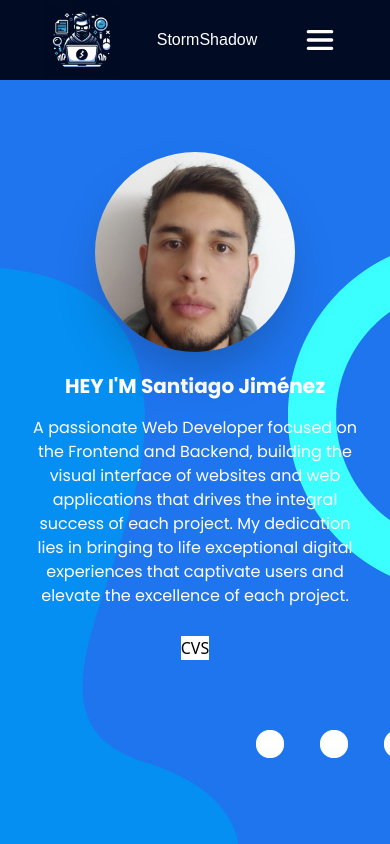
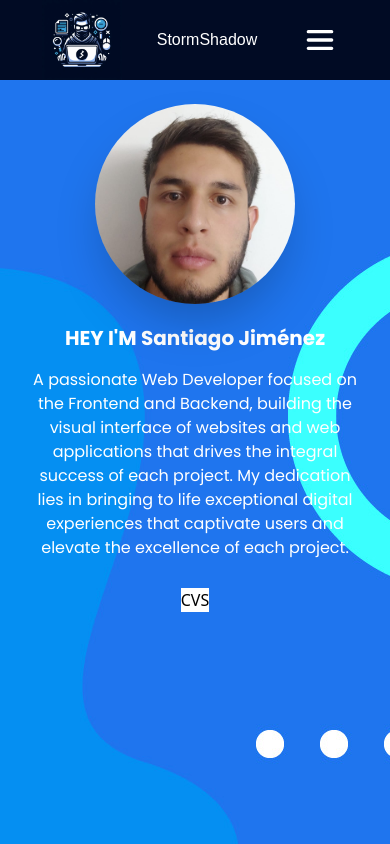
Before and after one commit to StormShadow010/Portfolio2024, a React (Vite) app: page / in a window 390 px wide. Shown: the top 844 px of the page. Built offline with nearby package versions, Linux system fonts and the light colour scheme; a web font is replaced by a local one.

Commit message:
CambiosSkills5

```diff
--- a/src/components/Sections/AboutComponent/AboutComponent.jsx
+++ b/src/components/Sections/AboutComponent/AboutComponent.jsx
@@ -23,7 +23,7 @@ export const AboutComponent = () => {
     };
 
     return (
-        <div className='relative h-screen w-[100%] m-auto bg-about-section bg-left-bottom pt-[8rem]  md:pt-[8rem] md:bg-top '>
+        <div className='relative h-screen w-[100%] m-auto bg-about-section bg-left-bottom pt-[5rem]  md:pt-[8rem] md:bg-top '>
             <div className="grid gap-4 items-center justify-items-center p-6 md:grid-cols-2 ">
                 <div>
                     <Tilt className="relative w-[200px] h-[200px] bg-me bg-cover bg-center shadow-2xl rounded-[90%] md:w-[260px] md:h-[260px] " options={options} zIndex={0} />
```
